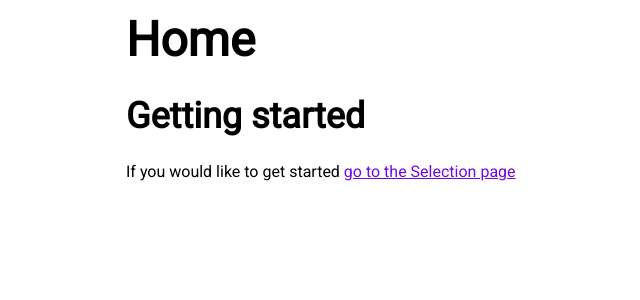
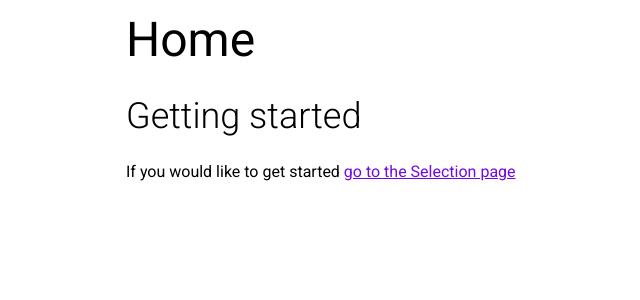
Before and after one commit to scottjoe1996/artist-app, a React (Vite) app: page / in a window 1280 px wide. Shown: the top 300 px of the page, without its empty margins (82-722 px from the left). Built offline with nearby package versions, Linux system fonts and the light colour scheme.

Commit message:
created loading component and replaced roboto font with variable font

```diff
--- /dev/null
+++ b/src/components/loading-spinner.tsx
@@ -0,0 +1,29 @@
+import React from "react";
+
+interface LoadingSpinnerProps {
+  label: string;
+}
+
+const LoadingSpinner: React.FC<LoadingSpinnerProps> = ({ label }) => {
+  return (
+    <div
+      className="flex flex-col justify-center items-center"
+      role="status"
+      aria-live="polite"
+      aria-busy="true"
+    >
+      <div
+        className={`border-6 border-y-violet-700 border-x-transparent rounded-[50%] animate-spin`}
+        style={{
+          height: "80px",
+          width: "80px",
+          animationDuration: "1.3s",
+          animationTimingFunction: "ease",
+        }}
+      ></div>
+      <span className="mt-4 text-xl font-semibold">{label}</span>
+    </div>
+  );
+};
+
+export default LoadingSpinner;
--- a/src/index.css
+++ b/src/index.css
@@ -1,4 +1,4 @@
-@import url("https://fonts.googleapis.com/css2?family=Roboto&display=swap");
+@import url("https://fonts.googleapis.com/css2?family=Roboto+Flex:opsz,wght@8..144,100..1000&family=Roboto:ital,wght@0,100..900;1,100..900&display=swap");
 @import "tailwindcss";
 
 @theme {
@@ -14,9 +14,9 @@
     @apply underline text-violet-700;
   }
   h1 {
-    @apply text-5xl font-bold mb-8;
+    @apply text-5xl font-normal mb-8;
   }
   h2 {
-    @apply text-4xl font-bold mb-6;
+    @apply text-4xl font-light mb-6;
   }
 }
```
